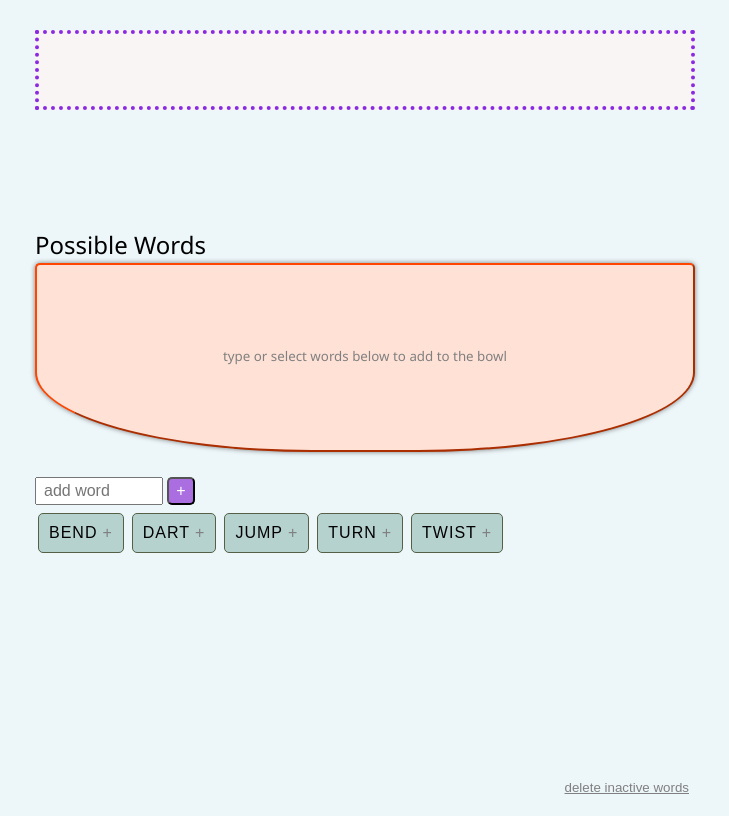
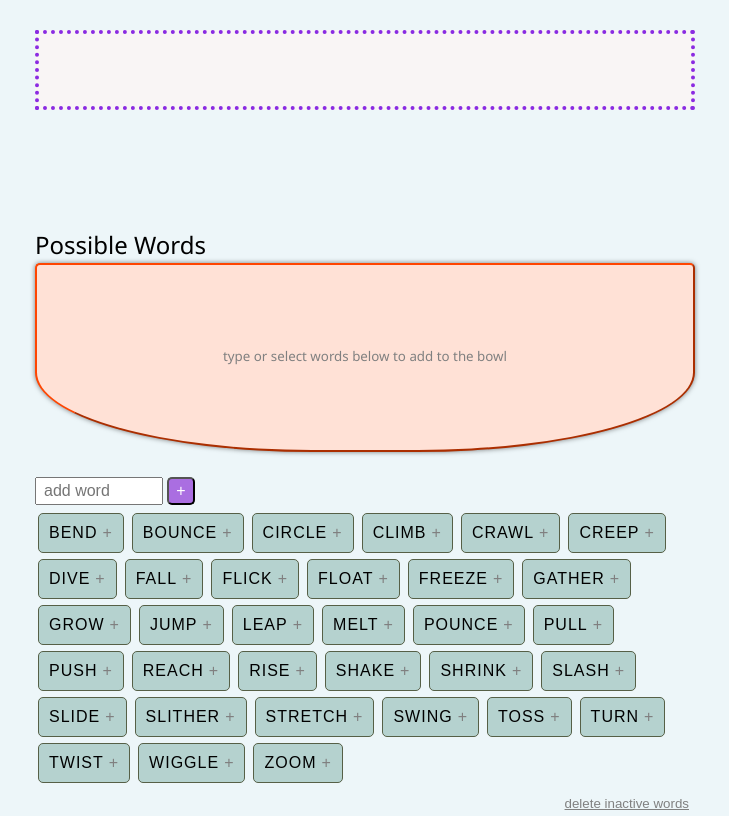
Before and after one commit to hoshmn/dance-actions, a plain HTML site: page index.html in a window 1280 px wide. Shown: the whole page, without its empty margins (275-1004 px from the left). Drawn offline with Linux system fonts and the light colour scheme.

Commit message:
new words

```diff
--- a/index.html
+++ b/index.html
@@ -162,16 +162,44 @@
     <input type="submit" value="+">
     </form>
   <div id="bank"></div>
-  <button id="delete-words" title="permanently remove all words not currently in the bowl">delete inactive words</button>
+  <button id="delete-words" title="remove all words not currently in the bowl">delete inactive words</button>
 </body>
 
 <script>
   var words = [
     { active: false, name: "bend", },
-    { active: false, name: "dart", },
+    { active: false, name: "bounce", },
+    { active: false, name: "circle", },
+    { active: false, name: "climb", },
+    { active: false, name: "crawl", },
+    { active: false, name: "creep", },
+    { active: false, name: "dive", },
+    { active: false, name: "fall", },
+    { active: false, name: "flick", },
+    { active: false, name: "float", },
+    { active: false, name: "freeze", },
+    { active: false, name: "gather", },
+    { active: false, name: "grow", },
     { active: false, name: "jump", },
+    { active: false, name: "leap", },
+    { active: false, name: "melt", },
+    { active: false, name: "pounce", },
+    { active: false, name: "pull", },
+    { active: false, name: "push", },
+    { active: false, name: "reach", },
+    { active: false, name: "rise", },
+    { active: false, name: "shake", },
+    { active: false, name: "shrink", },
+    { active: false, name: "slash", },
+    { active: false, name: "slide", },
+    { active: false, name: "slither", },
+    { active: false, name: "stretch", },
+    { active: false, name: "swing", },
+    { active: false, name: "toss", },
     { active: false, name: "turn", },
     { active: false, name: "twist", },
+    { active: false, name: "wiggle", },
+    { active: false, name: "zoom", },
   ]
 
   function createWord (w) {
```
